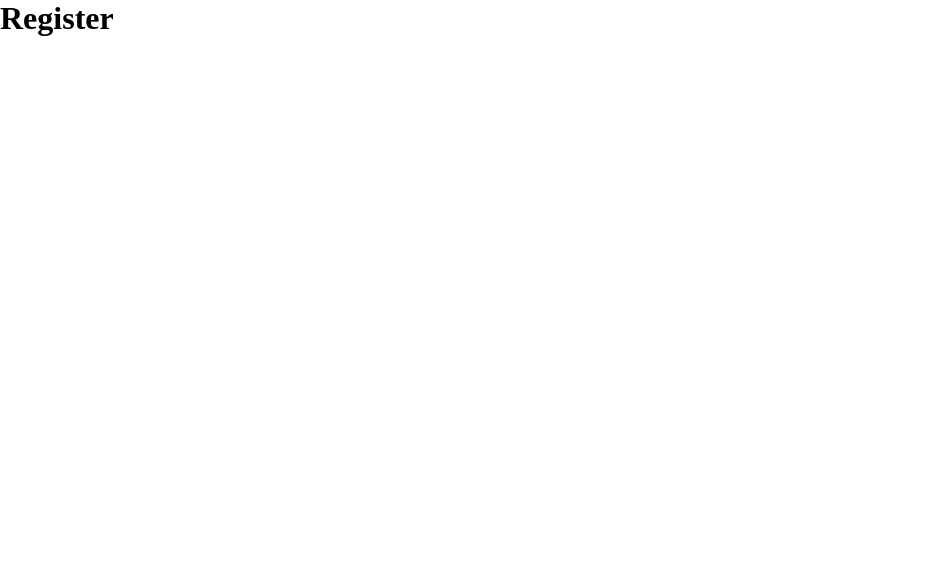
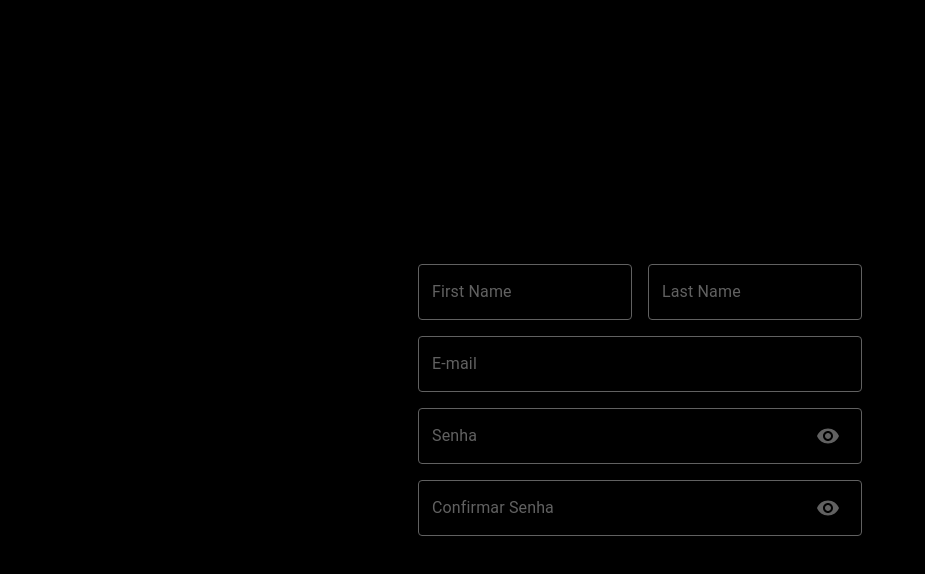
Before and after one commit to devRafaCoelho/records-system-front, a React (Vite) app in the folder records-system/: page /register in a window 1280 px wide. Shown: the top 574 px of the page, without its empty margins (0-925 px from the left). Built offline with nearby package versions, Linux system fonts and the light colour scheme.

Commit message:
register page

```diff
--- /dev/null
+++ b/records-system/src/components/DefaultTextField/index.tsx
@@ -0,0 +1,68 @@
+import Visibility from '@mui/icons-material/Visibility'
+import VisibilityOff from '@mui/icons-material/VisibilityOff'
+import IconButton from '@mui/material/IconButton'
+import InputAdornment from '@mui/material/InputAdornment'
+import TextField from '@mui/material/TextField'
+import { useTheme } from '@mui/material/styles'
+
+import { useState } from 'react'
+
+interface Props {
+  type: 'password' | 'text' | 'email'
+  name: string
+  label: string
+  register: any
+  errors?: any
+}
+
+export default function DefaultTextField({ name, type, label, register, errors }: Props) {
+  const [showPassword, setShowPassword] = useState(false)
+  const theme = useTheme()
+
+  const handleClickShowPassword = () => {
+    setShowPassword(!showPassword)
+  }
+
+  return (
+    <TextField
+      id={name}
+      type={showPassword ? 'text' : type}
+      label={label}
+      variant="outlined"
+      fullWidth
+      {...register(name)}
+      error={!!errors[name]}
+      helperText={errors[name] ? errors[name].message : null}
+      sx={{
+        '& .MuiOutlinedInput-root': {
+          color: theme.palette.grey[700],
+          '&:not(.Mui-focused):hover .MuiOutlinedInput-notchedOutline': {
+            borderColor: theme.palette.grey[800]
+          }
+        },
+        '& .MuiInputLabel-root': {
+          color: theme.palette.grey[700],
+          '&.Mui-focused': {
+            color: theme.palette.primary.main
+          }
+        },
+        '& .MuiOutlinedInput-notchedOutline': {
+          borderColor: theme.palette.grey[700]
+        },
+        '& .MuiIconButton-root': {
+          color: theme.palette.grey[700]
+        }
+      }}
+      InputProps={{
+        endAdornment:
+          type === 'password' ? (
+            <InputAdornment position="end">
+              <IconButton onClick={handleClickShowPassword}>
+                {showPassword ? <VisibilityOff /> : <Visibility />}
+              </IconButton>
+            </InputAdornment>
+          ) : null
+      }}
+    />
+  )
+}
--- /dev/null
+++ b/records-system/src/components/DefaultTextField/styles.ts
@@ -0,0 +1,17 @@
+import { TextField, styled } from '@mui/material'
+
+export const CustomTextField = styled(TextField)(({ theme }) => ({
+  '& .MuiOutlinedInput-root': {
+    backgroundColor: '#000', // Define a cor de fundo preta
+    color: '#fff' // Define a cor do texto como branco
+  },
+  '& .MuiInputLabel-root': {
+    color: '#fff' // Define a cor do rótulo como branco
+  },
+  '& .MuiOutlinedInput-notchedOutline': {
+    borderColor: '#fff' // Define a cor da borda como branco
+  },
+  '& .MuiIconButton-root': {
+    color: '#fff' // Define a cor do ícone como branco
+  }
+}))
--- a/records-system/src/pages/Register/index.tsx
+++ b/records-system/src/pages/Register/index.tsx
@@ -1,3 +1,98 @@
+import { yupResolver } from '@hookform/resolvers/yup'
+import { Grid, TextField } from '@mui/material'
+import { useForm } from 'react-hook-form'
+import { useNavigate } from 'react-router-dom'
+import DefaultTextField from '../../components/DefaultTextField'
+import { registerUserSchema } from '../../schemas/userSchemas'
+import { api } from '../../services/api'
+import { FormContainer, MainContainer } from '../../styles/styles'
+import { UserData } from '../../types/types'
+import { CustomTextField } from '../../components/DefaultTextField/styles'
+
 export default function Register() {
-  return <h1>Register</h1>
+  const navigate = useNavigate()
+
+  const {
+    register,
+    handleSubmit,
+    formState: { errors }
+    // setError
+  } = useForm<UserData>({
+    resolver: yupResolver(registerUserSchema),
+    defaultValues: {
+      firstName: '',
+      lastName: '',
+      email: '',
+      password: '',
+      confirmPassword: ''
+    }
+  })
+
+  async function onSubmit(userData: UserData) {
+    try {
+      await api.registerUser(userData)
+
+      navigate('/login')
+    } catch (error) {
+      console.log(error)
+    }
+  }
+
+  return (
+    <MainContainer>
+      <FormContainer disableGutters maxWidth="xs" onSubmit={handleSubmit(onSubmit)}>
+        <Grid container spacing={2}>
+          <Grid item sm={6} xs={12}>
+            <DefaultTextField
+              name="firstName"
+              type="text"
+              label="First Name"
+              register={register}
+              errors={errors}
+            />
+          </Grid>
+
+          <Grid item sm={6} xs={12}>
+            <DefaultTextField
+              name="lastName"
+              type="text"
+              label="Last Name"
+              register={register}
+              errors={errors}
+            />
+          </Grid>
+
+          <Grid item xs={12}>
+            <DefaultTextField
+              name="email"
+              type="email"
+              label="E-mail"
+              register={register}
+              errors={errors}
+            />
+          </Grid>
+
+          <Grid item xs={12}>
+            <DefaultTextField
+              name="password"
+              type="password"
+              label="Senha"
+              register={register}
+              errors={errors}
+            />
+          </Grid>
+
+          <Grid item xs={12}>
+            <DefaultTextField
+              name="confirmPassword"
+              type="password"
+              label="Confirmar Senha"
+              register={register}
+              errors={errors}
+            />
+          </Grid>
+        </Grid>
+      </FormContainer>
+    </MainContainer>
+  )
 }
--- /dev/null
+++ b/records-system/src/schemas/userSchemas.ts
@@ -0,0 +1,9 @@
+import * as yup from 'yup'
+
+export const registerUserSchema = yup.object().shape({
+  firstName: yup.string().required('Este campo deve ser preenchido'),
+  lastName: yup.string().required('Este campo deve ser preenchido'),
+  email: yup.string().required('Este campo deve ser preenchido'),
+  password: yup.string().required('Este campo deve ser preenchido'),
+  confirmPassword: yup.string().required('Este campo deve ser preenchido')
+})
--- a/records-system/src/styles/GlobalStyles.tsx
+++ b/records-system/src/styles/GlobalStyles.tsx
@@ -1,12 +1,20 @@
-import { Global } from '@emotion/react'
-import { css } from '@mui/styled-engine'
+import { Global, css } from '@emotion/react'
+import { useTheme } from '@mui/material/styles'
 
+export const GlobalStyles = () => {
+  const theme = useTheme()
   const Css = css`
     * {
       margin: 0;
       padding: 0;
       box-sizing: border-box;
     }
+
+    body {
+      color: ${theme.palette.common.white};
+      background-color: ${theme.palette.common.black};
+    }
   `
 
-export const GlobalStyles = () => <Global styles={Css} />
+  return <Global styles={Css} />
+}
--- /dev/null
+++ b/records-system/src/styles/styles.ts
@@ -0,0 +1,24 @@
+import { css } from '@emotion/react'
+import { Container, styled } from '@mui/material'
+
+export const MainContainer = styled(Container)`
+  min-height: 100vh;
+  display: flex;
+  align-items: center;
+  justify-content: center;
+`
+
+export const FormContainer = styled(Container)`
+  ${({ theme }) => css`
+    margin: 0 auto;
+    display: flex;
+    flex-direction: column;
+    align-items: center;
+    gap: 2vh;
+
+    input,
+    button {
+      width: 100%;
+    }
+  `}
+`
--- a/records-system/src/theme/theme.ts
+++ b/records-system/src/theme/theme.ts
@@ -3,82 +3,9 @@ import { createTheme } from '@mui/material'
 export const theme = createTheme({
   palette: {
     primary: {
-      main: '#A785ED',
-      light: '#BCA4ED',
-      dark: '#8250EB',
-      contrastText: '#fff'
-    },
-    secondary: {
-      main: '#E183C8'
-    },
-    grey: {
-      500: 'rgba(255, 255, 255, 0.15)',
-      600: '#454545',
-      700: '#242424',
-      800: 'rgba(0, 0, 0, 0.8);',
-      900: 'rgba(0, 0, 0, 0.15);'
-    }
-  },
-  typography: {
-    h1: {
-      fontFamily: 'Nunito',
-      fontWeight: 700,
-      fontSize: '1.5rem',
-      lineHeight: '1.95rem'
-    },
-    h2: {
-      fontFamily: 'Nunito',
-      fontWeight: 500,
-      fontSize: '1.5rem',
-      lineHeight: '1.95rem'
-    },
-    h3: {
-      fontFamily: 'Nunito',
-      fontWeight: 700,
-      fontSize: '2.25rem',
-      lineHeight: '3.375rem'
-    },
-    h4: {
-      fontFamily: 'Nunito',
-      fontWeight: 700,
-      fontSize: '1.25rem',
-      lineHeight: '1.875rem'
-    },
-    h5: {
-      fontFamily: 'Nunito',
-      fontWeight: 500,
-      fontSize: '0.75rem',
-      lineHeight: '1.125rem'
-    },
-    h6: {
-      fontFamily: 'Nunito',
-      fontWeight: 500,
-      fontSize: '1rem',
-      lineHeight: '1.5rem'
-    },
-    subtitle1: {
-      fontFamily: 'Nunito',
-      fontWeight: 400,
-      fontSize: '0.875rem',
-      lineHeight: '1.125rem'
-    },
-    subtitle2: {
-      fontFamily: 'Nunito',
-      fontWeight: 700,
-      fontSize: '1rem',
-      lineHeight: '1.5rem'
-    },
-    body1: {
-      fontFamily: 'Nunito',
-      fontWeight: 400,
-      fontSize: '1rem',
-      lineHeight: '1.5rem'
-    },
-    body2: {
-      fontFamily: 'Nunito',
-      fontWeight: 400,
-      fontSize: '1.25rem',
-      lineHeight: '1.875rem'
+      main: '#e00b5a',
+      light: '#a80844',
+      dark: '#6f062d'
     }
   }
 })
--- /dev/null
+++ b/records-system/src/types/types.ts
@@ -0,0 +1,10 @@
+export type UserData = {
+  id: number
+  firstName: string
+  lastName: string
+  email: string
+  password: string
+  confirmPassword: string
+  cpf: string
+  phone: string
+}
```
Also changed, not shown: records-system/src/services/api.ts (+1 -9 lines). Lines whose indentation alone changed are shown as unchanged.
